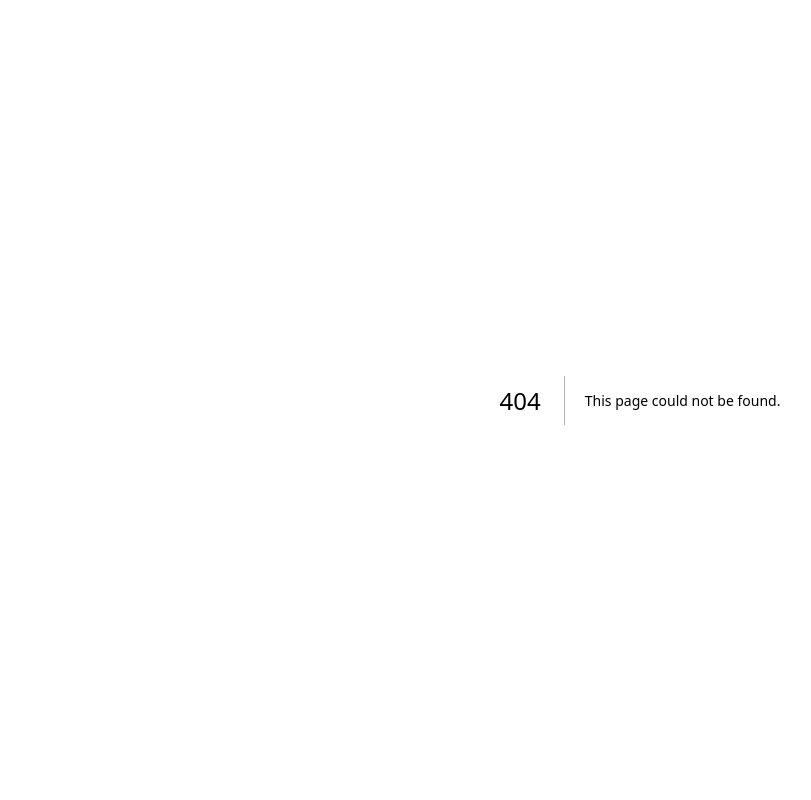
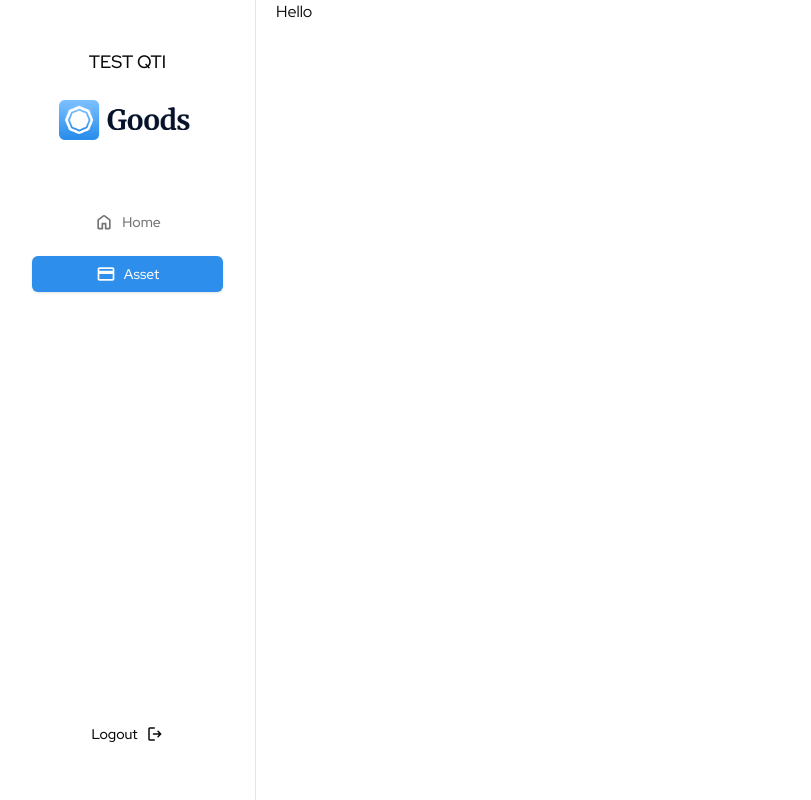
Before and after one commit to euxzy/qti-test, a Next.js app: page /asset in a window 1280 px wide. Before the commit this address had no page. Shown: the whole page, without its empty margins (0-811 px from the left). Built offline with nearby package versions, Linux system fonts and the light colour scheme.

Commit message:
feat(navigation): create sidebar

```diff
--- /dev/null
+++ b/app/(dashboard)/asset/page.tsx
@@ -0,0 +1,7 @@
+export default function Asset() {
+  return (
+    <section>
+      <h1>Hello</h1>
+    </section>
+  )
+}
--- /dev/null
+++ b/app/(dashboard)/layout.tsx
@@ -0,0 +1,11 @@
+import { ReactNode } from 'react'
+import { Sidebar } from '~/components/shared/navigation/sidebar'
+
+export default function DashboardLayout({ children }: { children: ReactNode }) {
+  return (
+    <div className="flex h-screen space-x-5">
+      <Sidebar />
+      <div>{children}</div>
+    </div>
+  )
+}
--- /dev/null
+++ b/app/(dashboard)/page.tsx
@@ -0,0 +1,7 @@
+export default function Home() {
+  return (
+    <section>
+      <h1>Hello</h1>
+    </section>
+  )
+}
--- a/app/globals.css
+++ b/app/globals.css
@@ -13,7 +13,7 @@
     --popover: 0 0% 100%;
     --popover-foreground: 0 0% 3.9%;
 
-    --primary: 0 0% 9%;
+    --primary: 209 83% 55%;
     --primary-foreground: 0 0% 98%;
 
     --secondary: 0 0% 96.1%;
--- a/app/layout.tsx
+++ b/app/layout.tsx
@@ -1,8 +1,8 @@
 import type { Metadata } from 'next'
-import { Inter } from 'next/font/google'
+import { Red_Hat_Display } from 'next/font/google'
 import './globals.css'
 
-const inter = Inter({ subsets: ['latin'] })
+const redHat = Red_Hat_Display({ subsets: ['latin'] })
 
 export const metadata: Metadata = {
   title: 'Create Next App',
@@ -16,7 +16,9 @@ export default function RootLayout({
 }>) {
   return (
     <html lang="en">
-      <body className={inter.className}>{children}</body>
+      <body className={redHat.className}>
+        <main>{children}</main>
+      </body>
     </html>
   )
 }
--- /dev/null
+++ b/components/shared/icons.tsx
@@ -0,0 +1,5 @@
+'use client'
+
+import { Icon } from '@iconify/react'
+
+export { Icon }
--- /dev/null
+++ b/components/shared/navigation/sidebar.tsx
@@ -0,0 +1,56 @@
+'use client'
+
+import Image from 'next/image'
+import Link from 'next/link'
+
+import { Icon } from '~/components/shared/icons'
+import { Button } from '~/components/ui/button'
+import Logo from '~/assets/images/logo-horizontal-black.png'
+import { usePathname } from 'next/navigation'
+import { cn } from '~/lib/cn'
+
+const routeItems: { icon: string; name: string; path: string }[] = [
+  { icon: 'material-symbols:home-outline-rounded', name: 'Home', path: '/' },
+  { icon: 'material-symbols:credit-card-outline', name: 'Asset', path: '/asset' }
+]
+
+export function Sidebar() {
+  const currentPath = usePathname()
+
+  return (
+    <aside className="flex min-w-64 flex-col justify-between border-e px-8 py-12">
+      <div>
+        <div className="mb-16 grid place-items-center">
+          <h2 className="mb-6 text-lg font-medium">TEST QTI</h2>
+          <div className="relative h-10">
+            <Image src={Logo} alt="Logo" fill className="!static w-full" />
+          </div>
+        </div>
+
+        <ul className="grid space-y-4">
+          {routeItems.map(item => (
+            <li key={item.name}>
+              <Button
+                asChild
+                variant={currentPath === item.path ? 'default' : 'ghost'}
+                className={cn('w-full font-medium', currentPath !== item.path && 'text-neutral-500')}
+              >
+                <Link href={item.path}>
+                  <Icon icon={item.icon} className="mr-2 text-xl" />
+                  <span>{item.name}</span>
+                </Link>
+              </Button>
+            </li>
+          ))}
+        </ul>
+      </div>
+
+      <Button asChild variant="ghost" className="w-full font-medium">
+        <Link href="#">
+          <span>Logout</span>
+          <Icon icon="material-symbols:logout-rounded" className="ms-2 text-lg" />
+        </Link>
+      </Button>
+    </aside>
+  )
+}
--- a/package.json
+++ b/package.json
@@ -22,6 +22,7 @@
     "tailwindcss-animate": "^1.0.7"
   },
   "devDependencies": {
+    "@iconify/react": "^4.1.1",
     "@types/node": "^20",
     "@types/react": "^18",
     "@types/react-dom": "^18",
--- a/tailwind.config.ts
+++ b/tailwind.config.ts
@@ -1,80 +1,75 @@
-import type { Config } from "tailwindcss"
+import type { Config } from 'tailwindcss'
 
 const config = {
-  darkMode: ["class"],
-  content: [
-    './pages/**/*.{ts,tsx}',
-    './components/**/*.{ts,tsx}',
-    './app/**/*.{ts,tsx}',
-    './src/**/*.{ts,tsx}',
-	],
-  prefix: "",
+  darkMode: ['class'],
+  content: ['./pages/**/*.{ts,tsx}', './components/**/*.{ts,tsx}', './app/**/*.{ts,tsx}', './src/**/*.{ts,tsx}'],
+  prefix: '',
   theme: {
     container: {
       center: true,
-      padding: "2rem",
+      padding: '2rem',
       screens: {
-        "2xl": "1400px",
-      },
+        '2xl': '1400px'
+      }
     },
     extend: {
       colors: {
-        border: "hsl(var(--border))",
-        input: "hsl(var(--input))",
-        ring: "hsl(var(--ring))",
-        background: "hsl(var(--background))",
-        foreground: "hsl(var(--foreground))",
+        border: 'hsl(var(--border))',
+        input: 'hsl(var(--input))',
+        ring: 'hsl(var(--ring))',
+        background: 'hsl(var(--background))',
+        foreground: 'hsl(var(--foreground))',
         primary: {
-          DEFAULT: "hsl(var(--primary))",
-          foreground: "hsl(var(--primary-foreground))",
+          DEFAULT: 'hsl(var(--primary))',
+          foreground: 'hsl(var(--primary-foreground))'
         },
         secondary: {
-          DEFAULT: "hsl(var(--secondary))",
-          foreground: "hsl(var(--secondary-foreground))",
+          DEFAULT: 'hsl(var(--secondary))',
+          foreground: 'hsl(var(--secondary-foreground))'
         },
         destructive: {
-          DEFAULT: "hsl(var(--destructive))",
-          foreground: "hsl(var(--destructive-foreground))",
+          DEFAULT: 'hsl(var(--destructive))',
+          foreground: 'hsl(var(--destructive-foreground))'
         },
         muted: {
-          DEFAULT: "hsl(var(--muted))",
-          foreground: "hsl(var(--muted-foreground))",
+          DEFAULT: 'hsl(var(--muted))',
+          foreground: 'hsl(var(--muted-foreground))'
         },
         accent: {
-          DEFAULT: "hsl(var(--accent))",
-          foreground: "hsl(var(--accent-foreground))",
+          DEFAULT: 'hsl(var(--accent))',
+          foreground: 'hsl(var(--accent-foreground))'
         },
         popover: {
-          DEFAULT: "hsl(var(--popover))",
-          foreground: "hsl(var(--popover-foreground))",
+          DEFAULT: 'hsl(var(--popover))',
+          foreground: 'hsl(var(--popover-foreground))'
         },
         card: {
-          DEFAULT: "hsl(var(--card))",
-          foreground: "hsl(var(--card-foreground))",
-        },
+          DEFAULT: 'hsl(var(--card))',
+          foreground: 'hsl(var(--card-foreground))'
+        }
       },
       borderRadius: {
-        lg: "var(--radius)",
-        md: "calc(var(--radius) - 2px)",
-        sm: "calc(var(--radius) - 4px)",
+        lg: 'var(--radius)',
+        md: 'calc(var(--radius) - 2px)',
+        sm: 'calc(var(--radius) - 4px)'
       },
       keyframes: {
-        "accordion-down": {
-          from: { height: "0" },
-          to: { height: "var(--radix-accordion-content-height)" },
+        'accordion-down': {
+          from: { height: '0' },
+          to: { height: 'var(--radix-accordion-content-height)' }
         },
-        "accordion-up": {
-          from: { height: "var(--radix-accordion-content-height)" },
-          to: { height: "0" },
-        },
+        'accordion-up': {
+          from: { height: 'var(--radix-accordion-content-height)' },
+          to: { height: '0' }
+        }
       },
       animation: {
-        "accordion-down": "accordion-down 0.2s ease-out",
-        "accordion-up": "accordion-up 0.2s ease-out",
-      },
-    },
+        'accordion-down': 'accordion-down 0.2s ease-out',
+        'accordion-up': 'accordion-up 0.2s ease-out'
+      }
+    }
   },
-  plugins: [require("tailwindcss-animate")],
+  plugins: [require('tailwindcss-animate')]
 } satisfies Config
 
 export default config
```
Also changed, not shown: app/page.tsx (deleted, +0 -103 lines), assets/images/logo-horizontal-black.png (added).
